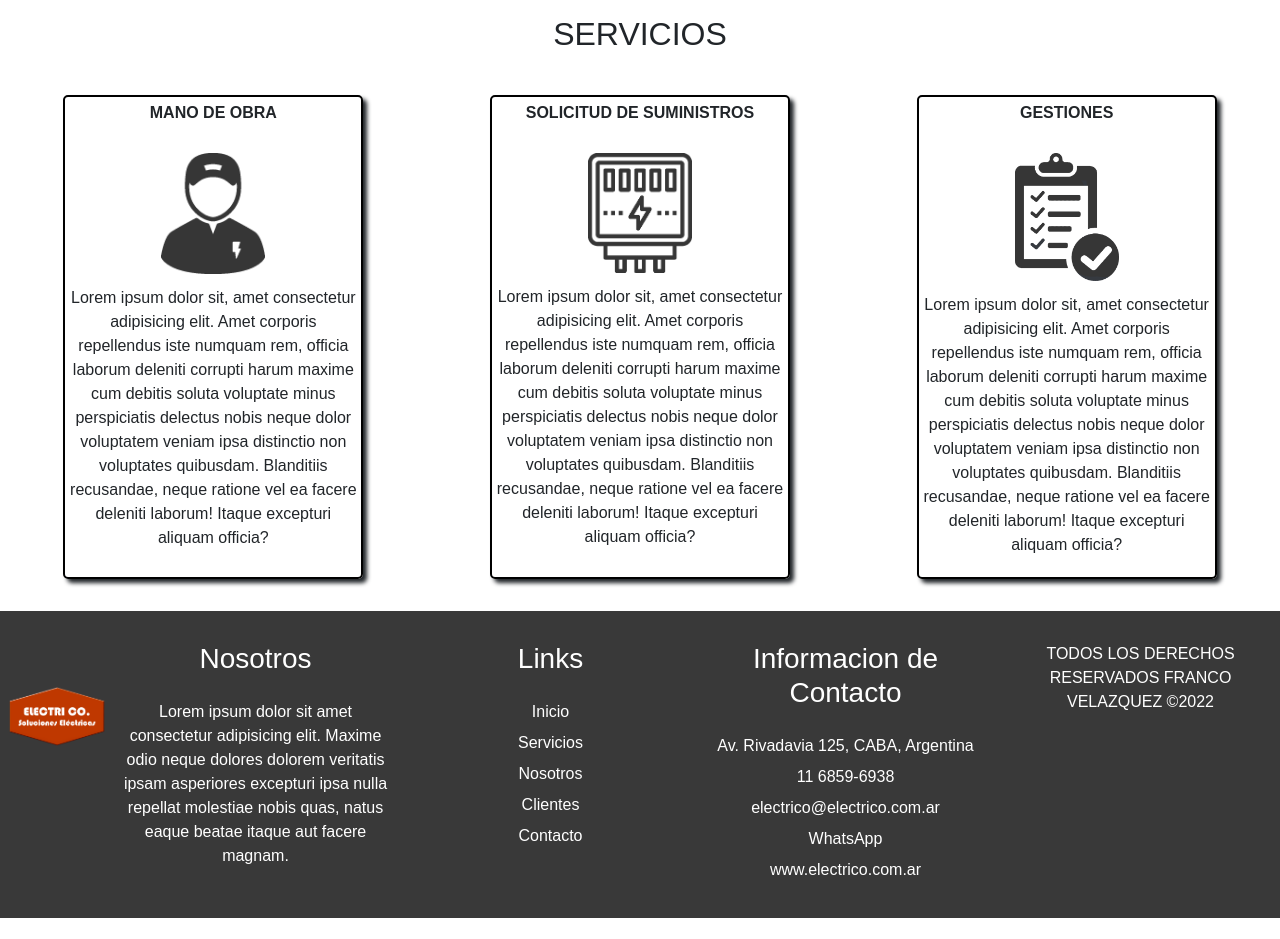
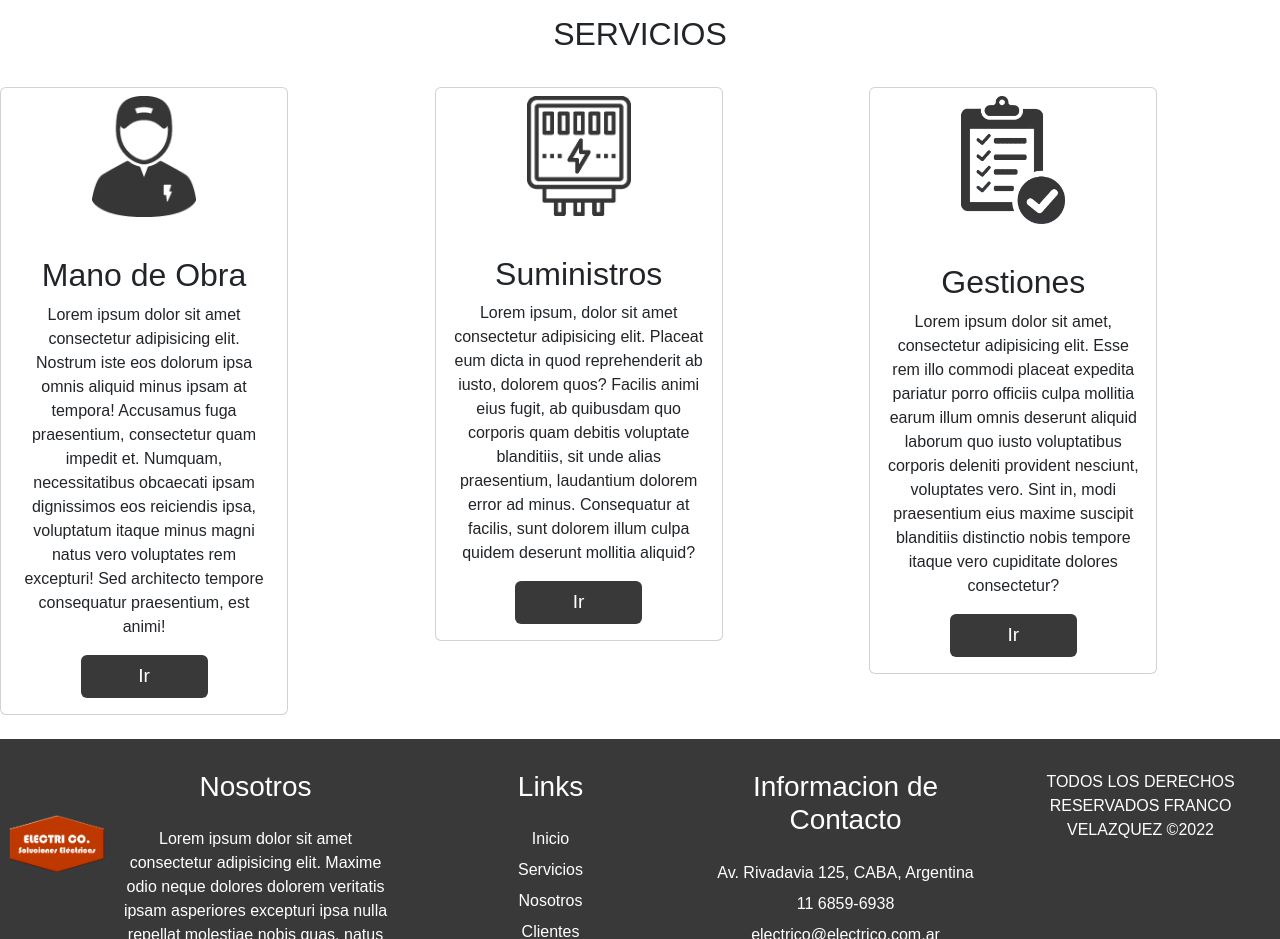
Before and after one commit to fvelazquez97/proyecto-web-Franco-Velazquez, a plain HTML site: page index.html in a window 1280 px wide. Shown: the part 735-1674 px from the top of the page. Before the commit the page ends 1653 px from the top, so only its background shows below. Drawn offline with nearby package versions, Linux system fonts and the light colour scheme.

Commit message:
Agregue cards al index

```diff
--- a/css/style.css
+++ b/css/style.css
@@ -178,33 +178,18 @@ footer nav li {
   margin: 0 1.5%;
 }
 
-.divServicios {
-  text-align: center;
-  border: 2px black solid;
-  border-radius: 5px;
-  width: 300px;
-  margin-left: auto;
-  margin-right: auto;
-  box-shadow: 4px 4px 4px;
+.imgCard {
+  width: 6.5rem;
+  margin: 0.5rem;
+  align-self: center;
 }
 
-.padreDivServicios {
-  width: 100%;
-  padding-top: 2rem;
-  padding-bottom: 2rem;
-  display: flex;
-  flex-flow: row nowrap;
-  justify-content: space-around;
-}
-
-.divServicios p {
-  padding: 4px;
-  width: auto;
-}
-
-.imgServicios {
-  width: 6.5rem;
-  margin: 0.5rem;
+.botonCard {
+  background-color: #393939;
+  color: white;
+  width: 50%;
+  font-size: 1.2rem;
+  align-self: center;
 }
 
 /* FIN ESTILOS PAGINA INICIO */
@@ -448,15 +433,6 @@ footer nav li {
 
   /* RESPONSIVE DEL INDEX */
 
-  .padreDivServicios {
-    flex-direction: column;
-    align-items: center;
-  }
-
-  .divServicios {
-    margin: 5px 0;
-  }
-
   .divMain {
     position: absolute;
     top: 0;
@@ -517,6 +493,7 @@ footer nav li {
 
 @media (max-width: 750px) {
   /* RESPONSIVE DEL FOOTER */
+
   footer nav {
     flex-direction: column;
     align-items: center;
@@ -554,10 +531,6 @@ footer nav li {
 
   .carousel-inner {
     display: none;
-  }
-
-  .divServicios {
-    margin: 15px 0;
   }
 
   /* RESPONSIVE DE NUESTROS CLIENTES */
--- a/index.html
+++ b/index.html
@@ -100,38 +100,50 @@
     <section>
       <!-- SECCION DONDE SE ENCUENTRAN LOS 3 SERVICIOS OFRECIDOS -->
       <h2>SERVICIOS</h2>
-      <div class="padreDivServicios">
-        <div class="divServicios servUno">
-          <p><strong>MANO DE OBRA</strong></p>
-          <img class="imgServicios" src="img/servicios/mano_de_obra.png" alt="imagen de servicio mano de obra">
-          <p>
-            Lorem ipsum dolor sit, amet consectetur adipisicing elit. Amet corporis repellendus iste numquam rem,
-            officia laborum deleniti corrupti harum maxime cum debitis soluta voluptate minus perspiciatis delectus
-            nobis neque dolor voluptatem veniam ipsa distinctio non voluptates quibusdam. Blanditiis recusandae, neque
-            ratione vel ea facere deleniti laborum! Itaque excepturi aliquam officia?
-          </p>
+      <div class="row">
+        <div class="col-xl-4 col-md-12 col-sm-12 py-4">
+          <div class="card text-center" style="width: 18rem;">
+            <img src="img/servicios/mano_de_obra.png" class="card-img-top imgCard"
+              alt="logo del servicio de mano de obra">
+            <div class="card-body">
+              <h2 class="card-title">Mano de Obra</h2>
+              <p class="card-text">Lorem ipsum dolor sit amet consectetur adipisicing elit. Nostrum iste eos dolorum ipsa
+                omnis aliquid minus ipsam at tempora! Accusamus fuga praesentium, consectetur quam impedit et. Numquam,
+                necessitatibus obcaecati ipsam dignissimos eos reiciendis ipsa, voluptatum itaque minus magni natus vero
+                voluptates rem excepturi! Sed architecto tempore consequatur praesentium, est animi!</p>
+              <a href="pages/servicio_1.html" class="btn botonCard">Ir</a>
+            </div>
+          </div>
         </div>
-        <div class="divServicios servDos">
-          <p><strong>SOLICITUD DE SUMINISTROS</strong></p>
-          <img class="imgServicios" src="img/servicios/suministros.png"
-            alt="imagen de servicio solicitud de suministros">
-          <p>
-            Lorem ipsum dolor sit, amet consectetur adipisicing elit. Amet corporis repellendus iste numquam rem,
-            officia laborum deleniti corrupti harum maxime cum debitis soluta voluptate minus perspiciatis delectus
-            nobis neque dolor voluptatem veniam ipsa distinctio non voluptates quibusdam. Blanditiis recusandae, neque
-            ratione vel ea facere deleniti laborum! Itaque excepturi aliquam officia?
-          </p>
+
+        <div class="col-xl-4 col-md-12 col-sm-12 py-4">
+          <div class="card text-center" style="width: 18rem;">
+            <img src="img/servicios/suministros.png" class="card-img-top imgCard" alt="logo del servicio de suministros">
+            <div class="card-body">
+              <h2 class="card-title">Suministros</h2>
+              <p class="card-text">Lorem ipsum, dolor sit amet consectetur adipisicing elit. Placeat eum dicta in quod
+                reprehenderit ab iusto, dolorem quos? Facilis animi eius fugit, ab quibusdam quo corporis quam debitis
+                voluptate blanditiis, sit unde alias praesentium, laudantium dolorem error ad minus. Consequatur at
+                facilis, sunt dolorem illum culpa quidem deserunt mollitia aliquid?</p>
+              <a href="pages/servicio_2.html" class="btn botonCard">Ir</a>
+            </div>
+          </div>
         </div>
-        <div class="divServicios servTres">
-          <p><strong>GESTIONES</strong></p>
-          <img class="imgServicios" src="img/servicios/gestiones.png" alt="imagen de sericio gestiones">
-          <p>
-            Lorem ipsum dolor sit, amet consectetur adipisicing elit. Amet corporis repellendus iste numquam rem,
-            officia laborum deleniti corrupti harum maxime cum debitis soluta voluptate minus perspiciatis delectus
-            nobis neque dolor voluptatem veniam ipsa distinctio non voluptates quibusdam. Blanditiis recusandae, neque
-            ratione vel ea facere deleniti laborum! Itaque excepturi aliquam officia?
-          </p>
+
+        <div class="col-xl-4 col-md-12 col-sm-12 py-4">
+          <div class="card text-center" style="width: 18rem;">
+            <img src="img/servicios/gestiones.png" class="card-img-top imgCard" alt="logo del servicio de gestiones">
+            <div class="card-body">
+              <h2 class="card-title">Gestiones</h2>
+              <p class="card-text">Lorem ipsum dolor sit amet, consectetur adipisicing elit. Esse rem illo commodi placeat
+                expedita pariatur porro officiis culpa mollitia earum illum omnis deserunt aliquid laborum quo iusto
+                voluptatibus corporis deleniti provident nesciunt, voluptates vero. Sint in, modi praesentium eius maxime
+                suscipit blanditiis distinctio nobis tempore itaque vero cupiditate dolores consectetur?</p>
+              <a href="pages/servicio_3.html" class="btn botonCard">Ir</a>
+            </div>
+          </div>
         </div>
+
       </div>
     </section>
   </main>
```
